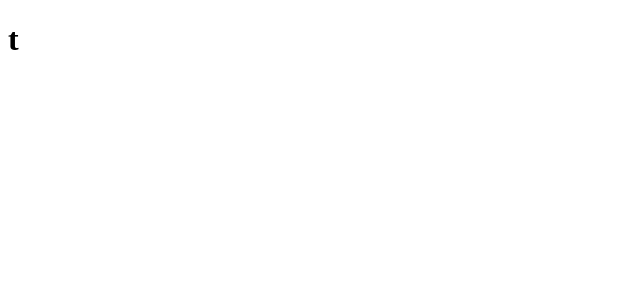
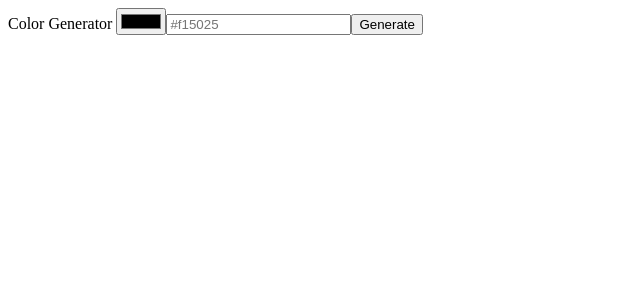
Before and after one commit to sun-n-y/colorGeneratorAppSolo, a React (Vite) app: page / in a window 1280 px wide. Shown: the top 300 px of the page, without its empty margins (0-640 px from the left). Built offline with nearby package versions, Linux system fonts and the light colour scheme.

Commit message:
add form component

```diff
--- a/src/App.jsx
+++ b/src/App.jsx
@@ -1,8 +1,13 @@
+import { useState } from 'react';
+import Form from './Form';
+
 function App() {
+  const [getColor, setGetColor] = useState('');
+
   return (
-    <>
-      <h1>t</h1>
-    </>
+    <main>
+      <Form setGetColor={setGetColor} />
+    </main>
   );
 }
 
--- a/src/Form.jsx
+++ b/src/Form.jsx
@@ -1,4 +1,30 @@
-const Form = () => {
-  return <div>Form</div>;
+import { useState } from 'react';
+
+const Form = ({ setGetColor }) => {
+  const [color, setColor] = useState('');
+  const handleFormSubmit = (e) => {
+    e.preventDefault();
+    setGetColor(color);
+  };
+  return (
+    <form onSubmit={handleFormSubmit}>
+      <label htmlFor="color">Color Generator </label>
+      <input
+        type="color"
+        id="color"
+        value={color}
+        onChange={(e) => setColor(e.target.value)}
+      />
+      <input
+        type="text"
+        placeholder={'#f15025'}
+        value={color}
+        onChange={(e) => setColor(e.target.value)}
+      />
+      <button type="submit" style={{ background: color }}>
+        Generate
+      </button>
+    </form>
+  );
 };
 export default Form;
```
